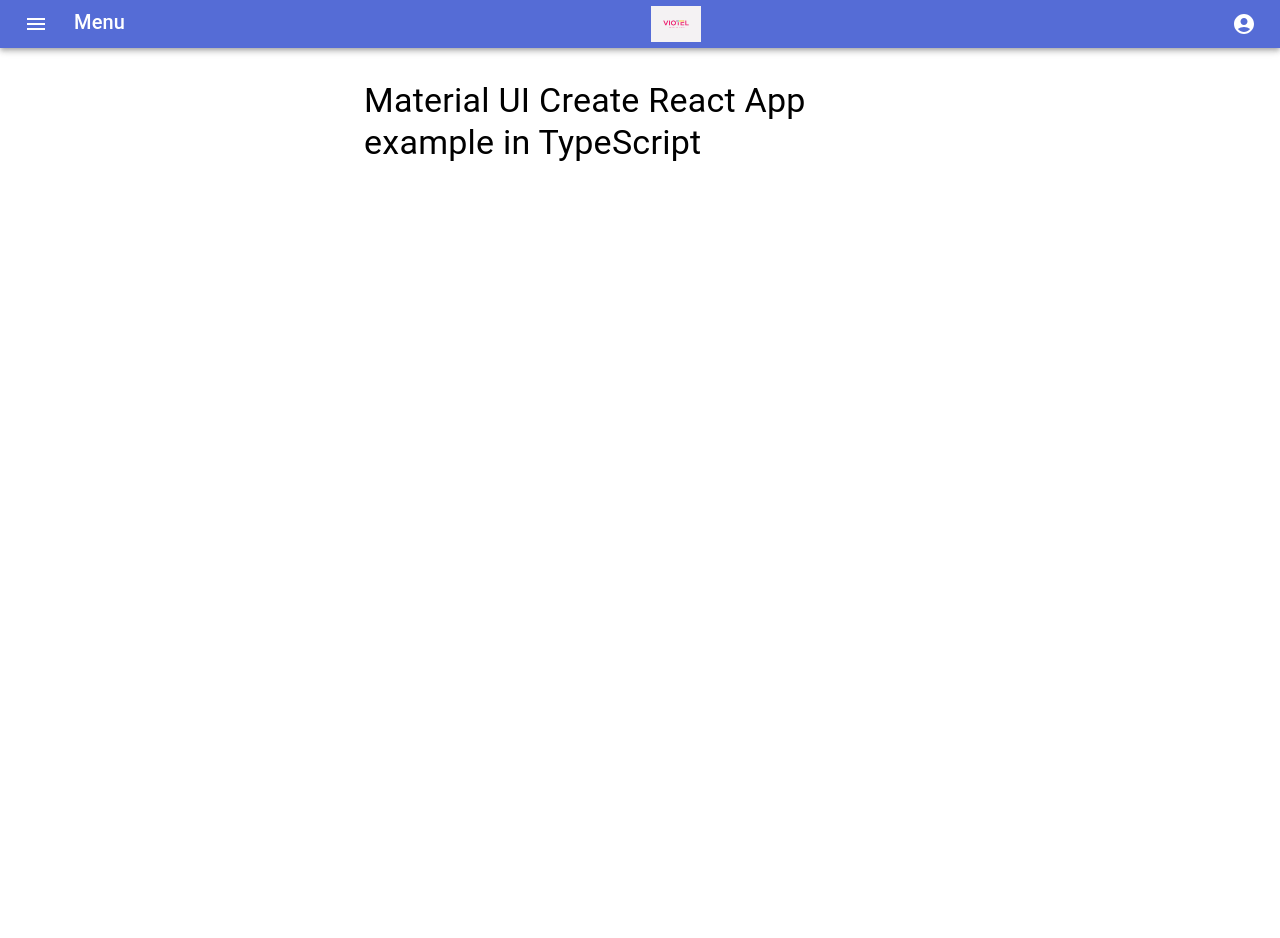
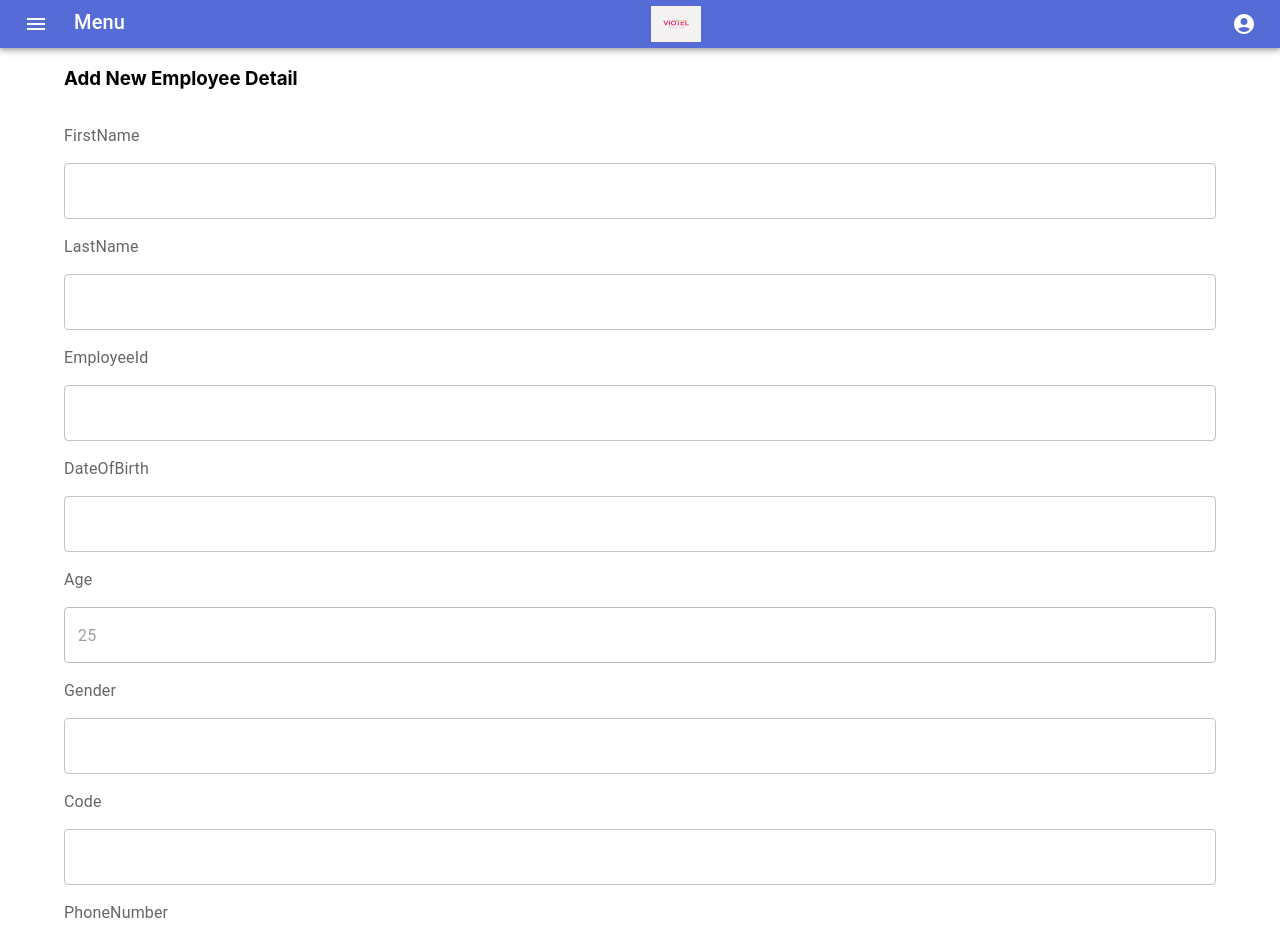
Before and after one commit to VinithaAM/crudreact, a React (Create React App) app: page / in a window 1280 px wide. Shown: the top 938 px of the page. Before the commit the page ends 800 px from the top, so only its background shows below. Built offline with nearby package versions, Linux system fonts and the light colour scheme.

Commit message:
New Page design added

```diff
--- a/package.json
+++ b/package.json
@@ -8,6 +8,8 @@
     "@mui/icons-material": "^5.15.12",
     "@mui/material": "^5.15.12",
     "@mui/styled-engine-sc": "^6.0.0-alpha.17",
+    "@mui/x-data-grid": "^6.19.6",
+    "@mui/x-data-grid-pro": "^6.19.6",
     "@testing-library/jest-dom": "^5.17.0",
     "@testing-library/react": "^13.4.0",
     "@testing-library/user-event": "^13.5.0",
--- a/src/App.tsx
+++ b/src/App.tsx
@@ -2,19 +2,23 @@
 import './App.css';
 import { Box, Container, Typography } from '@mui/material';
 import Header from './Layout/Header';
+import EmployeeDetails from './Pages/EmployeeDetails/EmployeeDetails';
+import NewEmployee from './Pages/EmployeeDetails/NewEmployee';
 
 function App() {
   return (
     <>
     <Header />
-    <Container maxWidth="sm">
+    {/* <EmployeeDetails /> */}
+    <NewEmployee />
+    {/* <Container maxWidth="sm">
     <Box sx={{ my: 4 }}>
       <Typography variant="h4" component="h1" sx={{ mb: 2 }}>
         Material UI Create React App example in TypeScript
       </Typography>
     </Box>
 
-  </Container>
+  </Container> */}
   </>
   );
 }
--- a/src/Layout/Sidebar.tsx
+++ b/src/Layout/Sidebar.tsx
@@ -35,7 +35,7 @@ const Sidebar = ({drawerOnClose}:any) => {
               <ListItem key={text} disablePadding>
                 <ListItemButton //onClick={() => handleNavigation(text)}
                 >
-                  <ListItemText primary={text} color="#ffffff" />
+                  <ListItemText primary={text} color="{theme.primary}" />
                 </ListItemButton>
               </ListItem>
             ))}
--- a/src/Pages/EmployeeDetails/NewEmployee.tsx
+++ b/src/Pages/EmployeeDetails/NewEmployee.tsx
@@ -1,10 +1,133 @@
+import { Label } from "@mui/icons-material"
+import { Box, Button, Container, InputLabel, MenuItem, Select, Stack, TextField } from "@mui/material"
+// import DatePicker from '@mui/lab/DatePicker';
 
 
 const NewEmployee = () => {
   return (
-    <div>
+   <Container>
+    <Box>
+      <Stack spacing={2}>
+        <Box>
+          <h3>Add New Employee Detail</h3>
+        </Box>
+        <InputLabel>
+          FirstName
+        </InputLabel>
+        <TextField />
+        <InputLabel>
+          LastName
+        </InputLabel>
+        <TextField />
 
-    </div>
+        <InputLabel>
+          EmployeeId
+        </InputLabel>
+        <TextField />
+
+        <InputLabel>
+          DateOfBirth
+        </InputLabel>
+        <TextField
+         />
+          <InputLabel>
+          Age
+        </InputLabel>
+        <TextField disabled={true} value="25"
+         />
+          <InputLabel>
+          Gender
+        </InputLabel>
+        <TextField
+         />
+           <InputLabel>
+          Code
+        </InputLabel>
+        <TextField
+         />
+            <InputLabel>
+          PhoneNumber
+        </InputLabel>
+        <TextField
+         />
+           <InputLabel>
+          Email
+        </InputLabel>
+        <TextField
+         />
+           <InputLabel>
+          UserStatus
+        </InputLabel>
+        <TextField
+         />
+           <InputLabel>
+          AccountType
+        </InputLabel>
+        <Select
+                style={{
+                  width: "100%",
+                  borderBottom:"1px ",
+                  borderBottomColor:"#EEEFE9",
+                  borderTop:"1px ",
+                  borderTopColor:"#d6d3ce",
+                  textAlign: "left",
+                }}
+                // sx={{
+                //   "& .MuiOutlinedInput-notchedOutline": {
+                //     border: "transparent"
+                //   },
+
+                //   "& .MuiOutlinedInput-root": {
+                //     "&.Mui-focused fieldset": {
+                //       border: "2px solid black"
+                //     }
+                //   }
+                // }}
+                labelId="demo-simple-select-label"
+                id="demo-simple-select"
+                name="attendentSeat"
+                // onChange={(e) =>
+                //   handleEditPlanner(
+                //     "attendantSheet",
+                //     e.target.value,
+                //     plannerItem.tempId
+                //   )
+                // }
+              >
+
+                  <MenuItem  value={10}>
+                    Shared
+                  </MenuItem>
+                  <MenuItem  value={20}>
+                    Personal
+                  </MenuItem>
+
+              </Select>
+                <InputLabel>
+          Status
+        </InputLabel>
+        <TextField
+         />
+         <Box>
+         <InputLabel>
+          Password
+        </InputLabel>
+        <TextField
+         />
+           <InputLabel>
+          ConfirmPassword
+        </InputLabel>
+        <TextField
+         />
+         </Box>
+         <Box>
+         <Button variant="contained"> Save</Button>
+         <Button variant="contained"> Cancel</Button>
+         </Box>
+
+      </Stack>
+    </Box>
+    </Container>
   )
 }
 
```
Also changed, not shown: src/Pages/EmployeeDetails/EmployeeDetails.tsx (+61 -3 lines), 1 other file (tests, documents, lock files or other folders).
